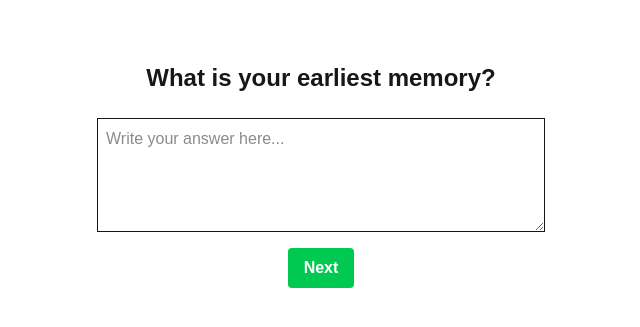
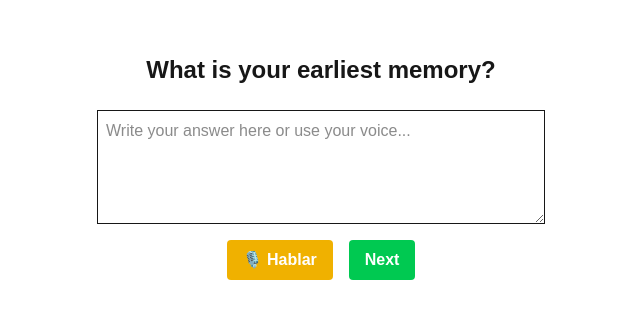
Before and after one commit to dsilberschmidt/storynest2, a Next.js app: page /interview in a window 1280 px wide. Shown: the part 225-552 px from the top of the page, without its empty margins (319-959 px from the left). Built offline with nearby package versions, Linux system fonts and the light colour scheme.

Commit message:
add speech to user replies

```diff
--- a/src/app/interview/page.js
+++ b/src/app/interview/page.js
@@ -3,6 +3,7 @@
 
 import { useState } from 'react';
 import { useRouter } from 'next/navigation';
+import { startListening } from './speech';
 import questions from '../questions';
 
 export default function Interview() {
@@ -27,12 +28,21 @@ export default function Interview() {
       <h2 className="text-2xl font-semibold mb-6">{questions[currentQuestion]}</h2>
 
       <textarea
+        id="answer-input"
         className="border p-2 w-full max-w-md mb-4"
         value={input}
         onChange={(e) => setInput(e.target.value)}
         rows={4}
-        placeholder="Write your answer here..."
+        placeholder="Write your answer here or use your voice..."
       />
+
+      <div className="flex gap-4 mb-4">
+        <button
+          onClick={() => startListening('answer-input')}
+          className="bg-yellow-500 hover:bg-yellow-600 text-white font-bold py-2 px-4 rounded"
+        >
+          🎙️ Hablar
+        </button>
 
         <button
           onClick={handleNext}
@@ -40,6 +50,7 @@ export default function Interview() {
         >
           {currentQuestion < questions.length - 1 ? 'Next' : 'Finish'}
         </button>
+      </div>
     </main>
   );
 }
--- /dev/null
+++ b/src/app/interview/speech.js
@@ -0,0 +1,51 @@
+
+// src/app/interview/speech.js
+
+let recognition;
+let listening = false;
+
+export function initSpeechRecognition() {
+  const SpeechRecognition = window.SpeechRecognition || window.webkitSpeechRecognition;
+  if (!SpeechRecognition) {
+    alert("⚠️ Tu navegador no soporta reconocimiento de voz. Por favor responde escribiendo.");
+    return null;
+  }
+  const recog = new SpeechRecognition();
+  recog.lang = 'es-ES';
+  recog.interimResults = false;
+  recog.maxAlternatives = 1;
+  return recog;
+}
+
+export function startListening(inputId = 'answer-input') {
+  if (!recognition) {
+    recognition = initSpeechRecognition();
+    if (!recognition) return;
+
+    recognition.onresult = (event) => {
+      const speechResult = event.results[0][0].transcript;
+      const inputField = document.getElementById(inputId);
+      if (inputField) {
+        inputField.value = speechResult;
+        const inputEvent = new Event('input', { bubbles: true });
+        inputField.dispatchEvent(inputEvent);
+      }
+      console.log('Texto reconocido:', speechResult);
+    };
+
+    recognition.onerror = (event) => {
+      console.error('Error en reconocimiento:', event.error);
+    };
+
+    recognition.onend = () => {
+      listening = false;
+      console.log('🎙️ Reconocimiento finalizado.');
+    };
+  }
+
+  if (!listening) {
+    recognition.start();
+    listening = true;
+    console.log('🎙️ Escuchando...');
+  }
+}
```
Lines whose indentation alone changed are shown as unchanged.
